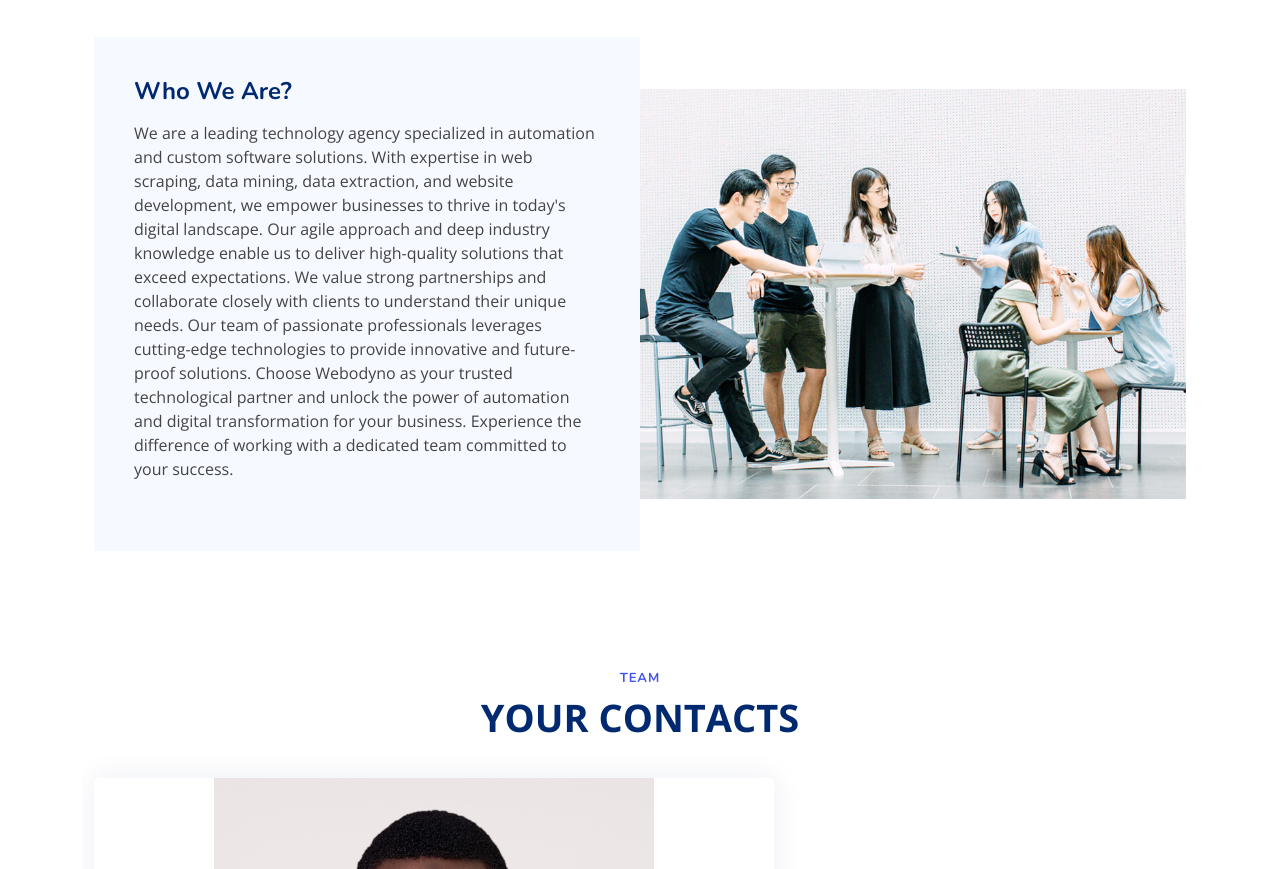
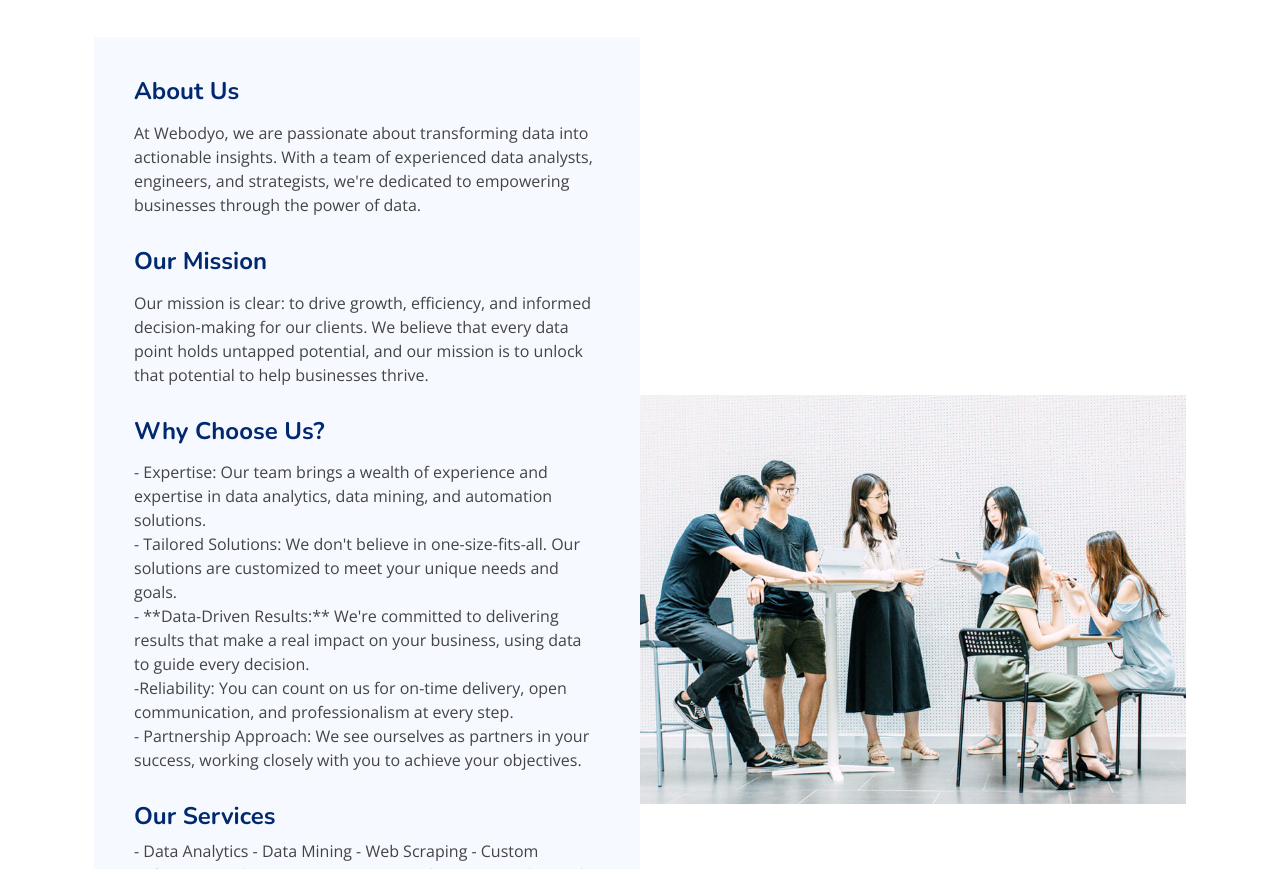
Before and after one commit to Abubakarsq/webodyno.github.io, a plain HTML site: page about.html in a window 1280 px wide. Shown: the part 83-952 px from the top of the page. Drawn offline with nearby package versions, Linux system fonts and the light colour scheme; a script that the page names is missing.

Commit message:
Update about.html

```diff
--- a/about.html
+++ b/about.html
@@ -78,10 +78,38 @@
 
         <div class="col-lg-6 d-flex flex-column justify-content-center" data-aos="fade-up" data-aos-delay="200">
           <div class="content">
-            <h2>Who We Are?</h2>
+            <h2>About Us</h2>
             <!-- <h2>Expedita voluptas omnis cupiditate totam eveniet nobis sint iste. Dolores est repellat corrupti reprehenderit.</h2> -->
             <p>
-              We are a leading technology agency specialized in automation and custom software solutions. With expertise in web scraping, data mining, data extraction, and website development, we empower businesses to thrive in today's digital landscape. Our agile approach and deep industry knowledge enable us to deliver high-quality solutions that exceed expectations. We value strong partnerships and collaborate closely with clients to understand their unique needs. Our team of passionate professionals leverages cutting-edge technologies to provide innovative and future-proof solutions. Choose Webodyno as your trusted technological partner and unlock the power of automation and digital transformation for your business. Experience the difference of working with a dedicated team committed to your success.</p>
+At Webodyo, we are passionate about transforming data into actionable insights. With a team of experienced data analysts, engineers, and strategists, we're dedicated to empowering businesses through the power of data.
+</p>
+            <h2>Our Mission</h2>
+            <p>
+Our mission is clear: to drive growth, efficiency, and informed decision-making for our clients. We believe that every data point holds untapped potential, and our mission is to unlock that potential to help businesses thrive.
+</p>
+            <h2>Why Choose Us?</h2>
+<p>
+- Expertise: Our team brings a wealth of experience and expertise in data analytics, data mining, and automation solutions.
+<br>
+- Tailored Solutions: We don't believe in one-size-fits-all. Our solutions are customized to meet your unique needs and goals.
+<br>
+  - **Data-Driven Results:** We're committed to delivering results that make a real impact on your business, using data to guide every decision.
+<br>
+  -Reliability: You can count on us for on-time delivery, open communication, and professionalism at every step.
+<br>
+  - Partnership Approach: We see ourselves as partners in your success, working closely with you to achieve your objectives.
+</p>
+            <h2>Our Services</h2>
+- Data Analytics
+- Data Mining
+- Web Scraping
+- Custom Software Development
+- Automation Solutions
+- Insights and Reporting
+<h2>Let's Collaborate</h2>
+Ready to leverage the full potential of your data? Partner with our agency and embark on a journey of data-driven excellence. We're here to turn your data into your most valuable asset.
+
+Contact us today to explore how we can help your business thrive through data-driven strategies and solutions. Your success is our mission!</p>
 
           </div>
         </div>
```
